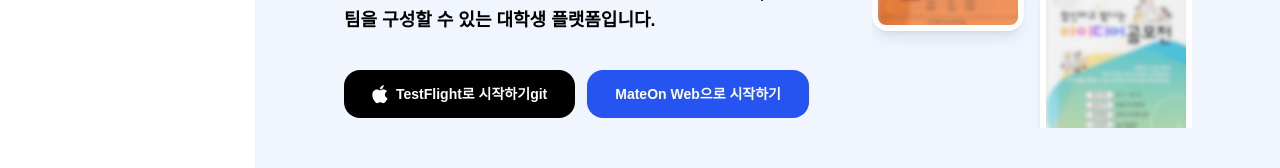
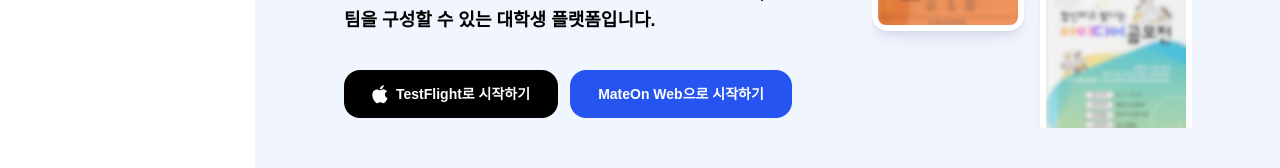
Before and after one commit to taehyeonee823/mateon-web, a React (Vite) app: page / in a window 1280 px wide. Shown: the part 542-710 px from the top of the page. Built offline with nearby package versions, Linux system fonts and the light colour scheme; no server answers; a web font is replaced by a local one.

Commit message:
기타 수정

```diff
--- a/src/components/CTA.tsx
+++ b/src/components/CTA.tsx
@@ -62,7 +62,7 @@
                 alt=""
                 className="h-5 w-4 object-cover invert"
               />
-              TestFlight로 시작하기git
+              TestFlight로 시작하기
             </a>
 
             <button
```
